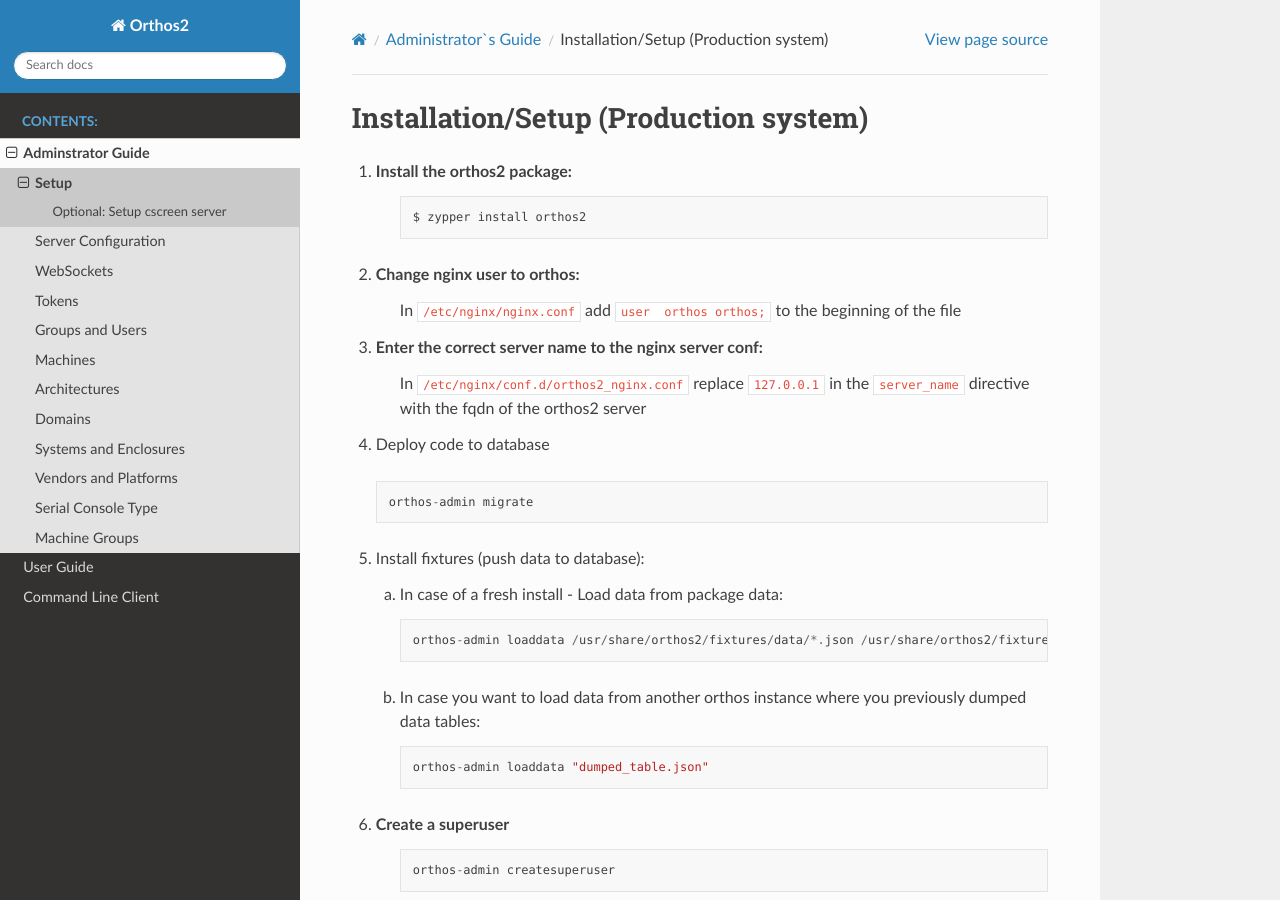
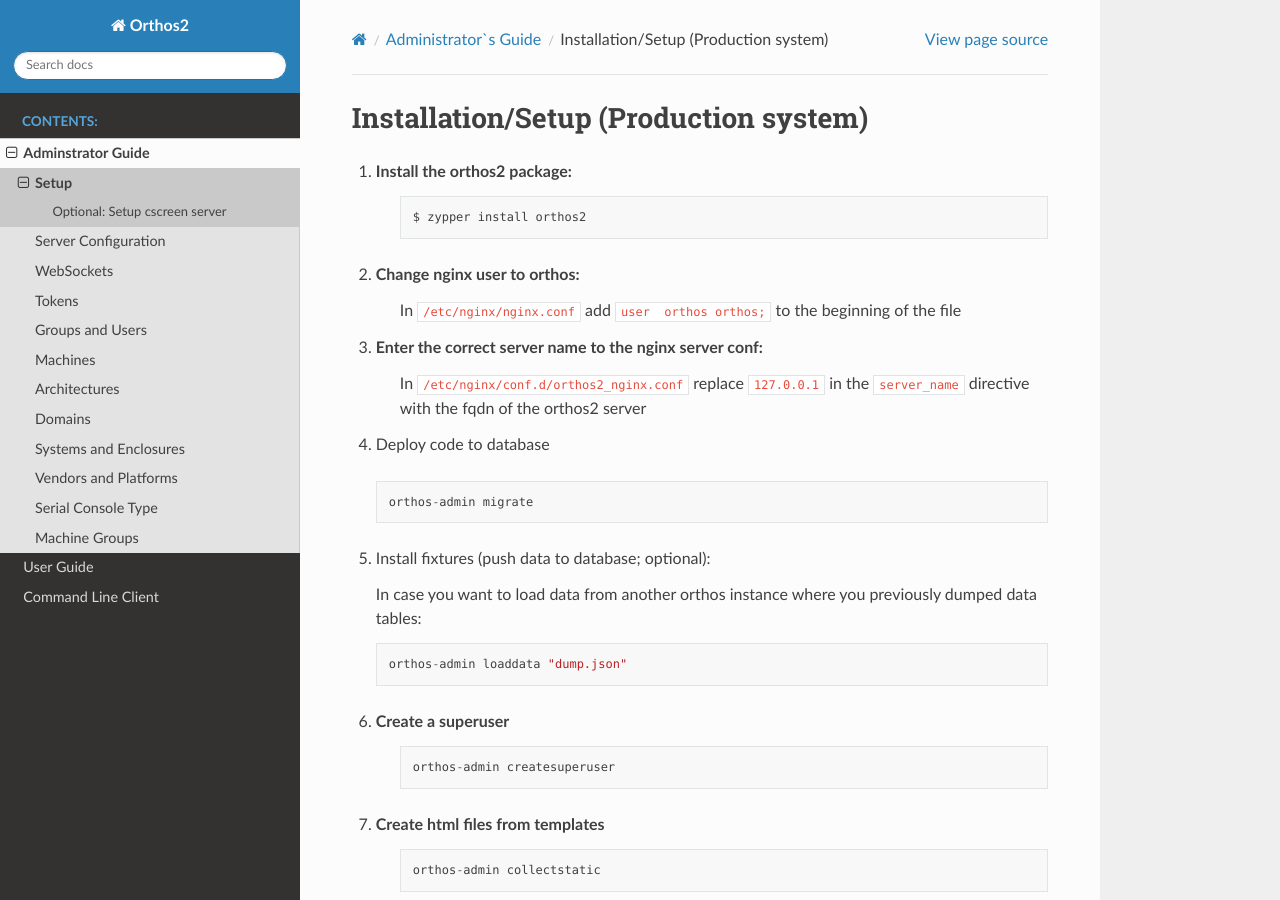
Before and after one commit to openSUSE/orthos2, a Sphinx documentation site: the page built from docs/adminguide/setup.rst, in a window 1280 px wide and 900 px high. Built offline with Sphinx 7.4.7 and the Read the Docs theme 3.1.0, drawn with Linux system fonts in a browser that asks for light colours.

Commit message:
Remove test fixtures from packaging and docs

```diff
--- a/docs/adminguide/setup.rst
+++ b/docs/adminguide/setup.rst
@@ -20,21 +20,14 @@
 
     orthos-admin migrate
 
-5. Install fixtures (push data to database):
+5. Install fixtures (push data to database; optional):
 
-   a. In case of a fresh install - Load data from package data:
+   In case you want to load data from another orthos instance where you
+   previously dumped data tables:
 
-    .. code-block::
+   .. code-block::
 
-        orthos-admin loaddata /usr/share/orthos2/fixtures/data/*.json /usr/share/orthos2/fixtures/taskmanager/*.json
-
-
-   b. In case you want to load data from another orthos instance where you
-      previously dumped data tables:
-
-    .. code-block::
-
-        orthos-admin loaddata "dumped_table.json"
+       orthos-admin loaddata "dump.json"
 
 
 6. Create a superuser
```
Also changed, not shown: 1 other file.
